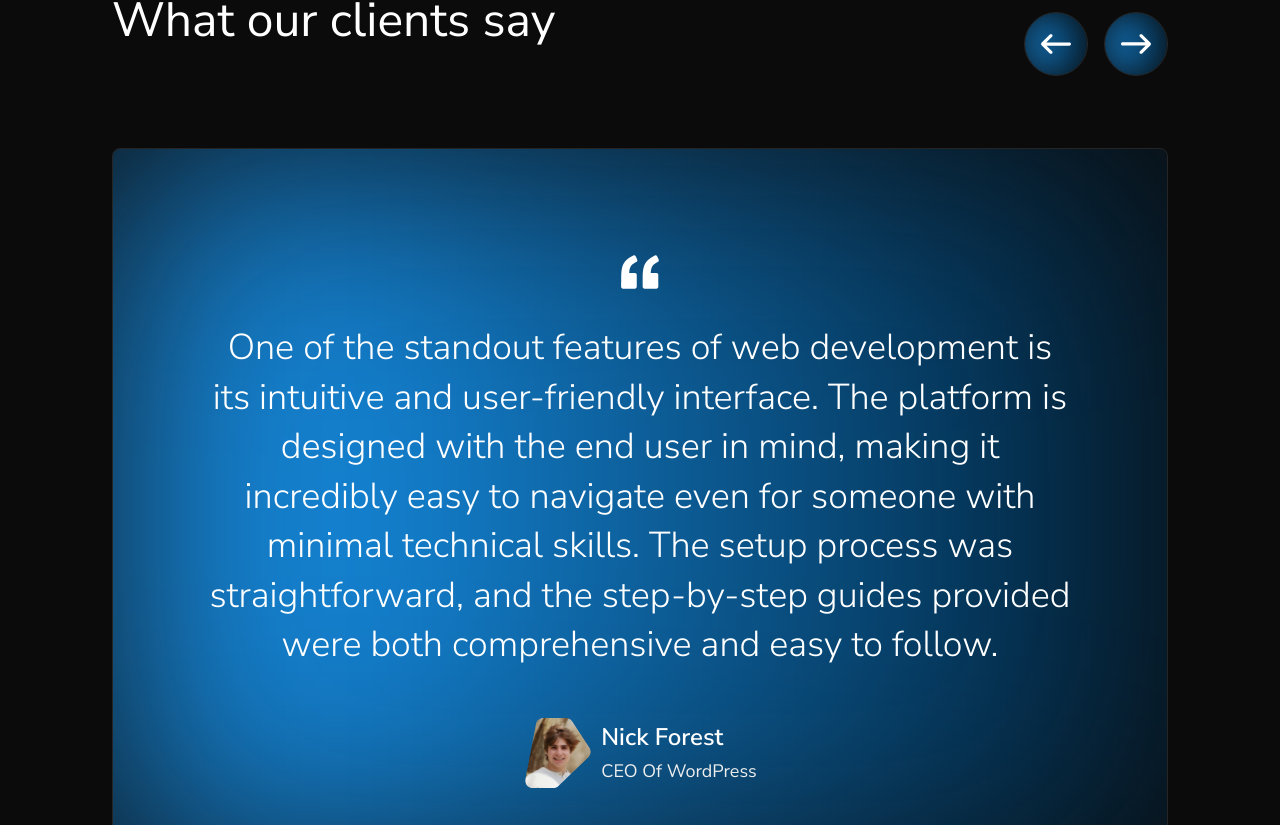
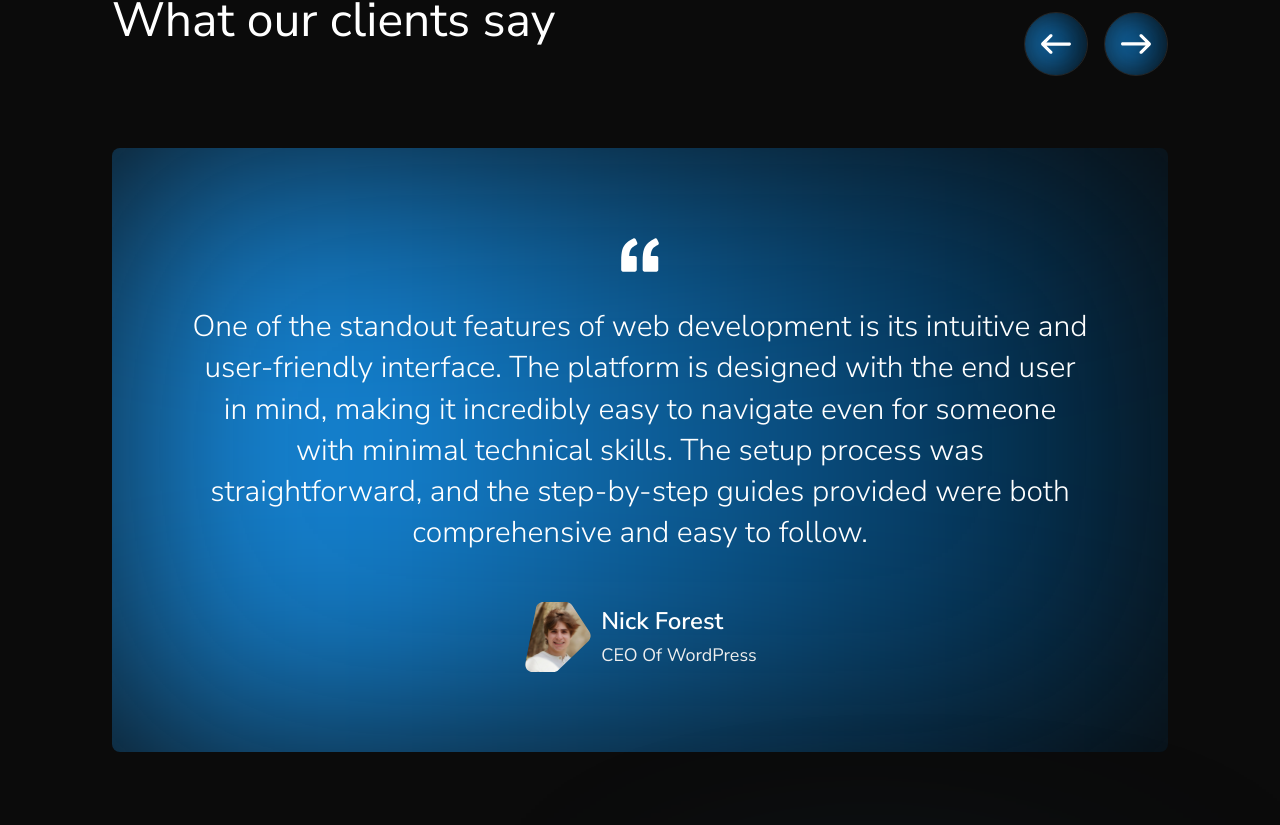
Before and after one commit to zrvnarmarin/BitLyte-Studios-Website, a Next.js app: page / in a window 1280 px wide. Shown: the part 3275-4100 px from the top of the page. Built offline with nearby package versions, Linux system fonts and the light colour scheme.

Commit message:
testimonial restyling

```diff
--- a/app/(home-sections)/TestimonialsSection.tsx
+++ b/app/(home-sections)/TestimonialsSection.tsx
@@ -76,7 +76,7 @@ export const TestimonialCard = ({
   rating,
 }: TestimonialCardProps) => {
   return (
-    <div className="relative overflow-hidden rounded-lg flex flex-row items-center  border-[0.5px] border-[#252525] px-24 py-24">
+    <div className="relative overflow-hidden rounded-lg flex flex-row items-center px-20 py-20">
       {/* Blur background */}
       <div className="w-full h-full absolute right-0 bottom-0 bg-gradient-to-r from-[#1A9FFF] to-[#002139] z-10 blur-[130px]"></div>
 
@@ -85,7 +85,7 @@ export const TestimonialCard = ({
         <div className="w-full flex items-center justify-center pb-6">
           <QuotesIcon />
         </div>
-        <p className="w-full text-4xl text-[#ffffff] font-light leading-snug text-center z-20">
+        <p className="w-full text-3xl text-[#ffffff] font-light leading-snug text-center z-20">
           {testimonialText}
         </p>
         <div className="flex items-center justify-center gap-2 pt-12">
```
